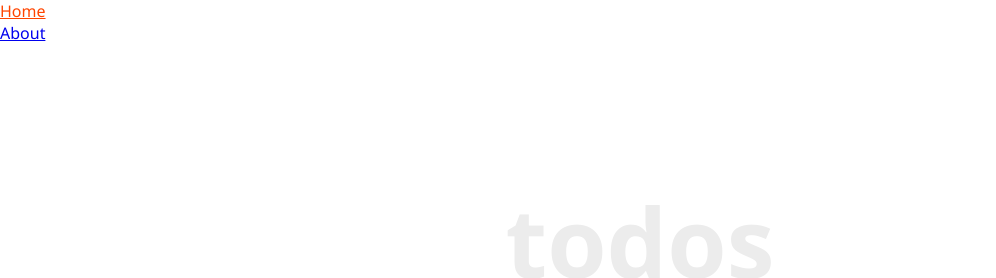
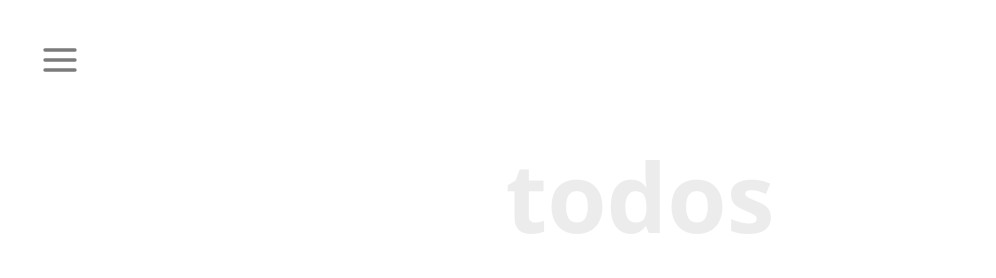
Before and after one commit to Recillah-Khamala/ToDosApp, a React (Create React App) app: page / in a window 1280 px wide. Shown: the top 278 px of the page, without its empty margins (0-996 px from the left). Built offline with nearby package versions, Linux system fonts and the light colour scheme.

Commit message:
add menu icon

```diff
--- a/src/App.css
+++ b/src/App.css
@@ -74,3 +74,85 @@
   color: orangered;
   text-decoration: underline;
 }
+
+.navBar {
+  position: relative;
+}
+
+.navBar button {
+  position: fixed;
+  left: 40px;
+  top: 40px;
+  z-index: 10;
+  cursor: pointer;
+  background: transparent;
+  border: none;
+}
+
+.menuNav {
+  overflow-y: scroll;
+  list-style: none;
+  position: fixed;
+  top: 0;
+  background: darkcyan;
+  left: 0;
+  bottom: 0;
+  height: 100vh;
+  width: 0;
+  overflow: hidden;
+  max-width: 290px;
+  z-index: 9;
+}
+
+.menuNav.showMenu {
+  width: 100%;
+}
+
+a {
+  display: block;
+  padding: 10px 40px;
+  text-decoration: none;
+  color: #3fffd2;
+  text-transform: uppercase;
+  font-weight: bold;
+}
+
+.menuNav li:first-child {
+  margin-top: 7rem;
+}
+
+.about__content {
+  padding: 8rem 40px;
+  display: flex;
+}
+
+.about__list {
+  list-style: none;
+  flex: 2;
+  margin-right: 15px;
+}
+
+.about__list a {
+  color: #9f9f9f;
+  text-transform: capitalize;
+  padding: 20px 0;
+  font-weight: 600;
+}
+
+.about__list a:hover {
+  color: #000;
+}
+
+.main__content {
+  flex: 7;
+}
+
+.main__content h1 {
+  margin-bottom: 15px;
+  line-height: 30px;
+  font-size: 30px;
+}
+
+.main__content p {
+  line-height: 25px;
+}
--- a/src/components/Navbar.js
+++ b/src/components/Navbar.js
@@ -1,7 +1,10 @@
-import React from 'react';
+import React, { useState } from 'react';
 import { NavLink } from 'react-router-dom';
+import { MdClose } from "react-icons/md"
+import { FiMenu } from "react-icons/fi"
 
 const Navbar = () => {
+  const [navbarOpen, setNavbarOpen] = useState(false)
   const links = [
     {
       id: 1,
@@ -15,12 +18,32 @@
     },
   ]
 
+  const handleToggle = () => {
+    setNavbarOpen(!navbarOpen)
+  }
+
+  const closeMenu = () => {
+    setNavbarOpen(false)
+  }
+
   return (
     <nav className='navBar'>
-      <ul>
+      <button type='button' onClick={handleToggle}>
+        {navbarOpen ? (
+          <MdClose style={{ color: "#fff", width: "40px", height: "40px" }} />
+        ) : (
+          <FiMenu style={{ color: "#7b7b7b", width: "40px", height: "40px" }} />
+        )}
+      </button>
+      <ul className={`menuNav ${navbarOpen ? " showMenu" : ""}`}>
         {links.map(link => {
           return <li key={link.id}>
-            <NavLink to={link.path} activeClassName="active-link" exact>
+            <NavLink
+              to={link.path}
+              activeClassName="active-link"
+              onClick={() => closeMenu()}
+              exact
+            >
               {link.text}
             </NavLink>
           </li>
--- a/src/pages/About.js
+++ b/src/pages/About.js
@@ -3,11 +3,11 @@
 import SinglePage from './SinglePage';
 
 const About = () => {
+  const { url, path } = useRouteMatch()
 
-  const { url, path } = useRouteMatch
   return (
-    <div>
-      <ul>
+    <div className='about_content'>
+      <ul className='about_list'>
         <li>
           <Link to={`${url}/about-app`}>About App</Link>
         </li>
--- a/src/pages/SinglePage.js
+++ b/src/pages/SinglePage.js
@@ -22,7 +22,7 @@
   const { title, description } = aboutContent
 
   return (
-    <div>
+    <div className="main_content">
       <h1>{title}</h1>
       <p>{description}</p>
     </div>
```
